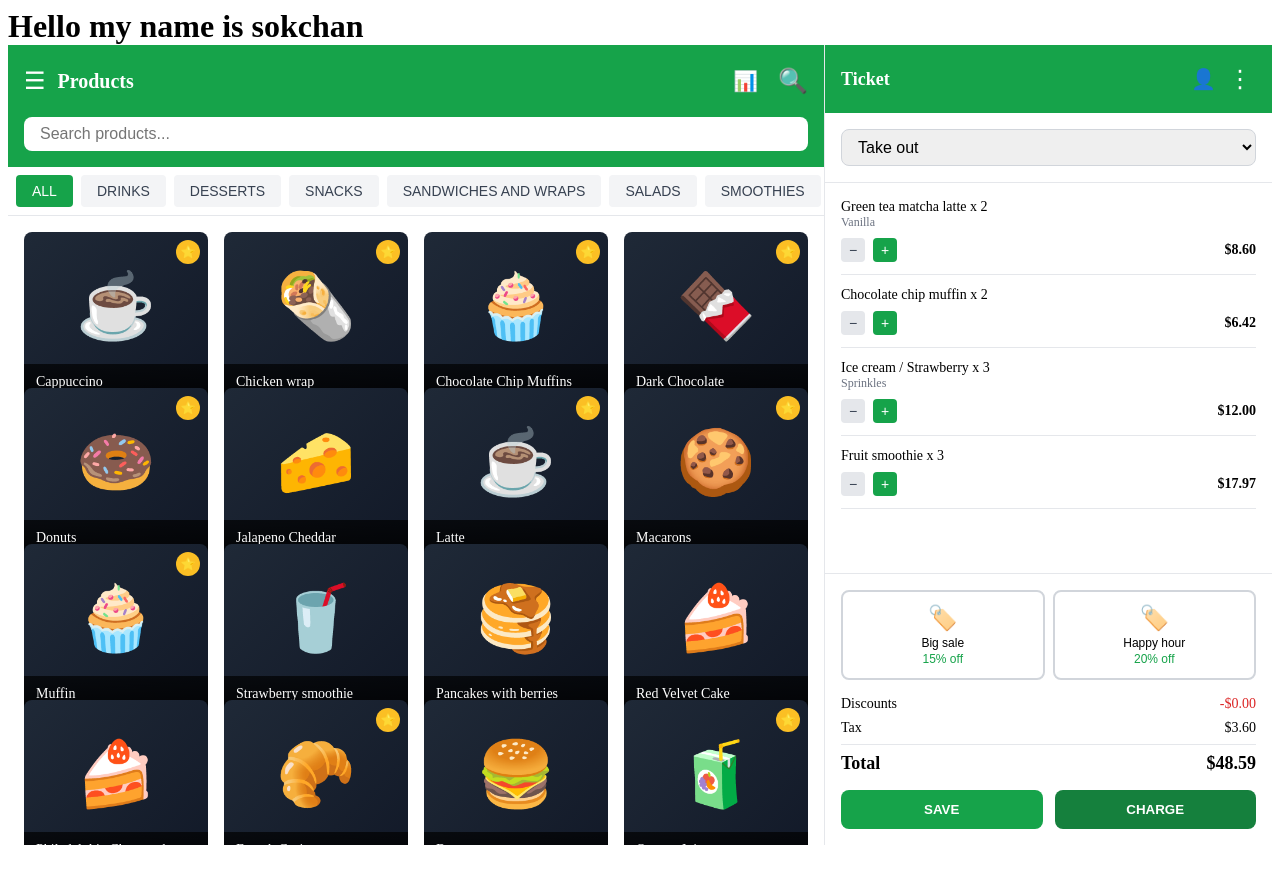
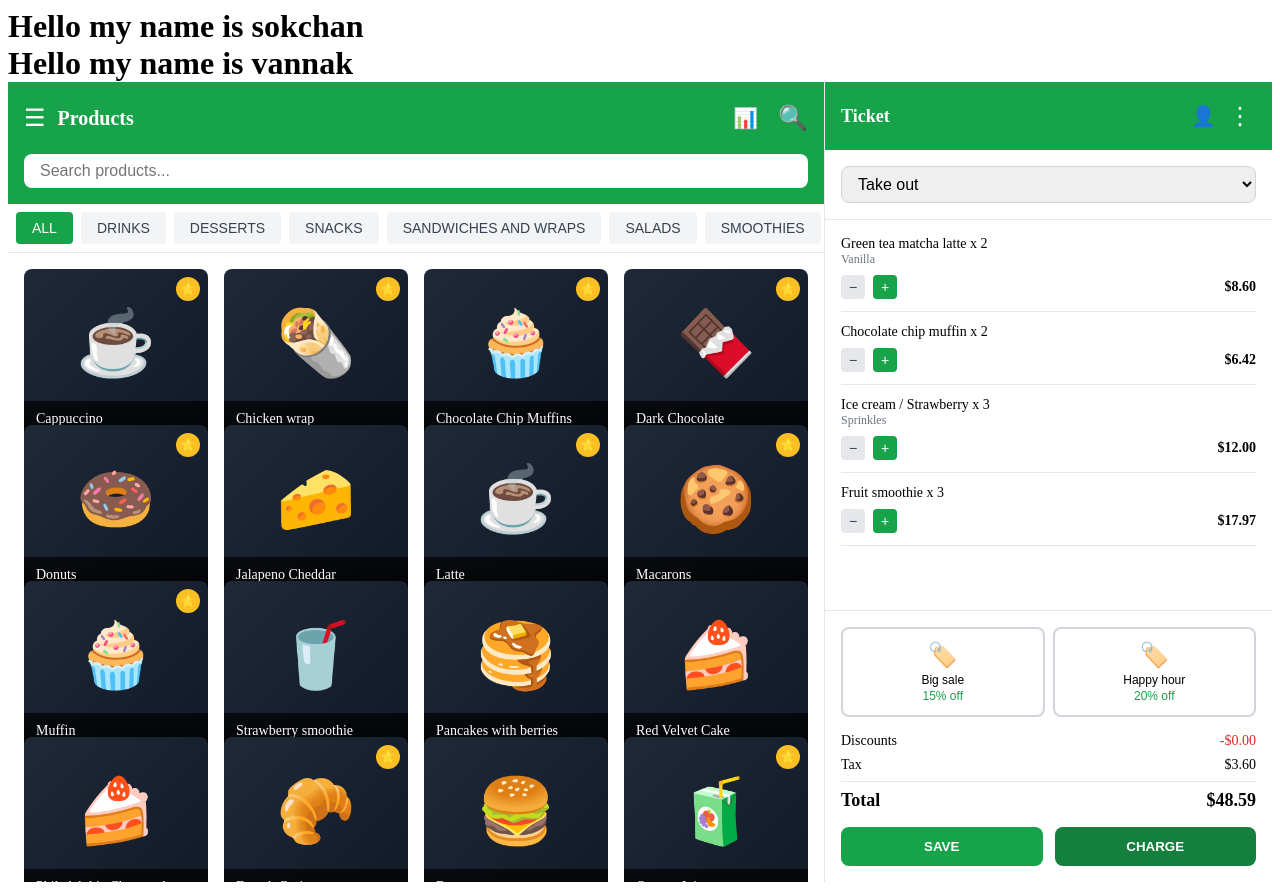
Before and after one commit to haisokchan/coffeeUi, an Angular app: page / in a window 1280 px wide. Before the commit the page ends 853 px from the top, so only its background shows below. Built offline with nearby package versions, Linux system fonts and the light colour scheme.

Commit message:
Vannak Push

```diff
--- a/src/app/productmanage/productmanage.html
+++ b/src/app/productmanage/productmanage.html
@@ -1,5 +1,6 @@
 <h1>Hello my name is sokchan</h1>
-
+<h1>Hello my name is vannak</h1>
+<h1></h1>
 <div class="pos-container">
   <!-- Left Panel - Product Grid -->
   <div class="product-panel">
```
